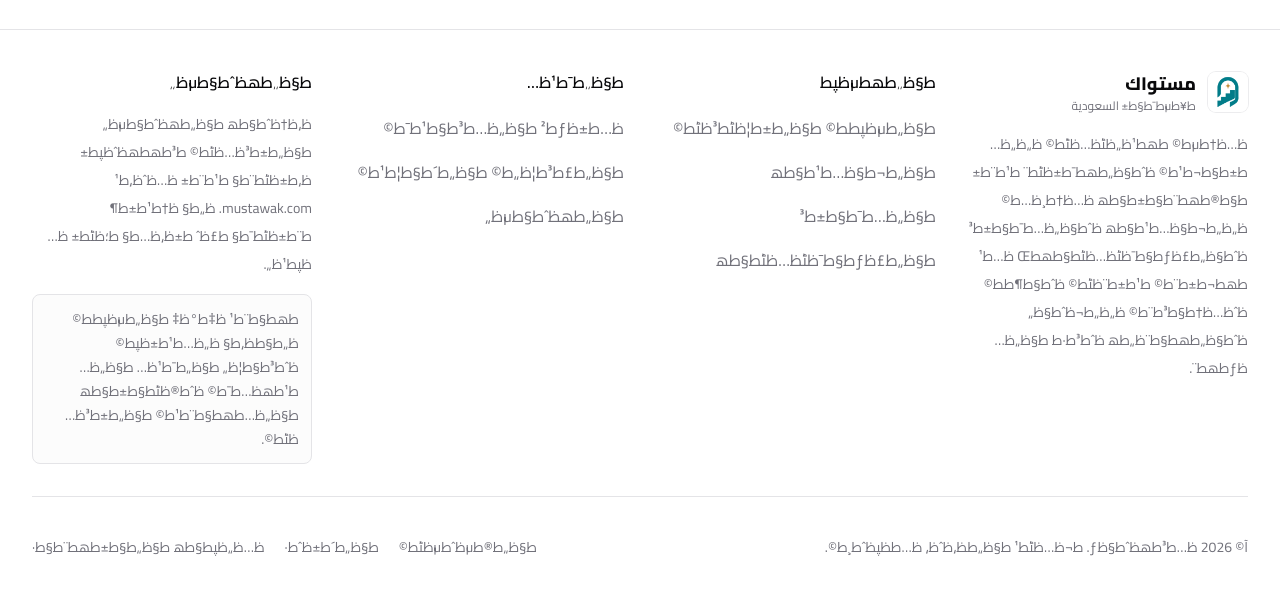
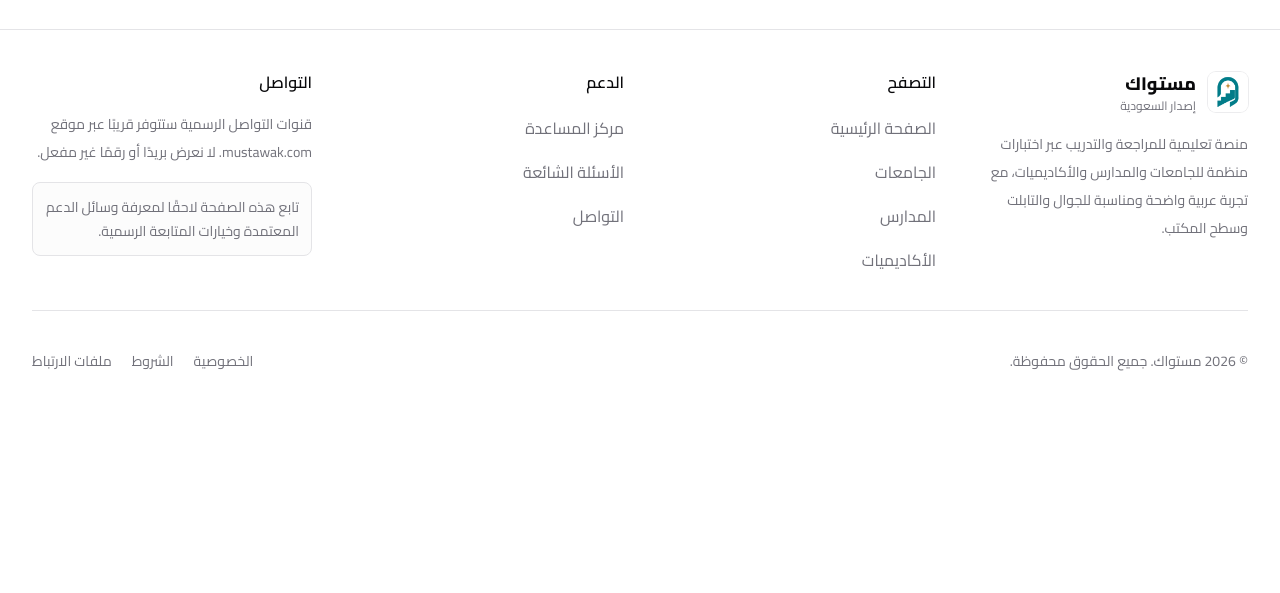
Before and after one commit to HarbiAmuntaser/question-bank, a Next.js app: page /SA in a window 1280 px wide. Shown: the part 2596-3189 px from the top of the page. After the commit the page ends 3015 px from the top, so only its background shows below. Built offline with nearby package versions, Linux system fonts and the light colour scheme; no server answers; the database is empty.

Commit message:
enhance students befor  add enhance footer

```diff
--- a/src/components/public/public-footer.tsx
+++ b/src/components/public/public-footer.tsx
@@ -17,15 +17,15 @@ type FooterLink = {
 };
 
 const supportLinks: FooterLink[] = [
-  { label: "ظ…ط±ظƒط² ط§ظ„ظ…ط³ط§ط¹ط¯ط©", href: "/public/help" },
-  { label: "ط§ظ„ط£ط³ط¦ظ„ط© ط§ظ„ط´ط§ط¦ط¹ط©", href: "/public/faq" },
-  { label: "ط§ظ„طھظˆط§طµظ„", href: "/public/contact" },
+  { label: "مركز المساعدة", href: "/public/help" },
+  { label: "الأسئلة الشائعة", href: "/public/faq" },
+  { label: "التواصل", href: "/public/contact" },
 ];
 
 const policyLinks: FooterLink[] = [
-  { label: "ط§ظ„ط®طµظˆطµظٹط©", href: "/public/privacy" },
-  { label: "ط§ظ„ط´ط±ظˆط·", href: "/public/terms" },
-  { label: "ظ…ظ„ظپط§طھ ط§ظ„ط§ط±طھط¨ط§ط·", href: "/public/cookies" },
+  { label: "الخصوصية", href: "/public/privacy" },
+  { label: "الشروط", href: "/public/terms" },
+  { label: "ملفات الارتباط", href: "/public/cookies" },
 ];
 
 export function PublicFooter({ cc: ccProp }: Props) {
@@ -34,10 +34,10 @@ export function PublicFooter({ cc: ccProp }: Props) {
   const year = new Date().getFullYear();
 
   const browseLinks: FooterLink[] = [
-    { label: "ط§ظ„طµظپط­ط© ط§ظ„ط±ط¦ظٹط³ظٹط©", href: `/${cc}` },
-    { label: "ط§ظ„ط¬ط§ظ…ط¹ط§طھ", href: `/${cc}/university` },
-    { label: "ط§ظ„ظ…ط¯ط§ط±ط³", href: `/${cc}/school` },
-    { label: "ط§ظ„ط£ظƒط§ط¯ظٹظ…ظٹط§طھ", href: `/${cc}/academy` },
+    { label: "الصفحة الرئيسية", href: `/${cc}` },
+    { label: "الجامعات", href: `/${cc}/university` },
+    { label: "المدارس", href: `/${cc}/school` },
+    { label: "الأكاديميات", href: `/${cc}/academy` },
   ];
 
   return (
@@ -59,31 +59,31 @@ export function PublicFooter({ cc: ccProp }: Props) {
               </span>
               <div className="min-w-0 leading-tight">
                 <div className="text-lg font-extrabold text-foreground">مستواك</div>
-                <div className="text-xs text-muted-foreground">ط¥طµط¯ط§ط± {countryLabel}</div>
+                <div className="text-xs text-muted-foreground">إصدار {countryLabel}</div>
               </div>
             </div>
 
             <p className="max-w-sm text-sm leading-7 text-muted-foreground">
-              ظ…ظ†طµط© طھط¹ظ„ظٹظ…ظٹط© ظ„ظ„ظ…ط±ط§ط¬ط¹ط© ظˆط§ظ„طھط¯ط±ظٹط¨ ط¹ط¨ط± ط§ط®طھط¨ط§ط±ط§طھ ظ…ظ†ط¸ظ…ط© ظ„ظ„ط¬ط§ظ…ط¹ط§طھ ظˆط§ظ„ظ…ط¯ط§ط±ط³ ظˆط§ظ„ط£ظƒط§ط¯ظٹظ…ظٹط§طھطŒ ظ…ط¹ طھط¬ط±ط¨ط© ط¹ط±ط¨ظٹط© ظˆط§ط¶ط­ط©
-              ظˆظ…ظ†ط§ط³ط¨ط© ظ„ظ„ط¬ظˆط§ظ„ ظˆط§ظ„طھط§ط¨ظ„طھ ظˆط³ط·ط­ ط§ظ„ظ…ظƒطھط¨.
+              منصة تعليمية للمراجعة والتدريب عبر اختبارات منظمة للجامعات والمدارس والأكاديميات، مع تجربة عربية واضحة
+              ومناسبة للجوال والتابلت وسطح المكتب.
             </p>
           </div>
 
-          <FooterLinkGroup title="ط§ظ„طھطµظپط­" links={browseLinks} />
-          <FooterLinkGroup title="ط§ظ„ط¯ط¹ظ…" links={supportLinks} />
+          <FooterLinkGroup title="التصفح" links={browseLinks} />
+          <FooterLinkGroup title="الدعم" links={supportLinks} />
 
           <div className="space-y-4">
-            <h3 className="text-base font-semibold">ط§ظ„طھظˆط§طµظ„</h3>
+            <h3 className="text-base font-semibold">التواصل</h3>
             <p className="text-sm leading-7 text-muted-foreground">
-              ظ‚ظ†ظˆط§طھ ط§ظ„طھظˆط§طµظ„ ط§ظ„ط±ط³ظ…ظٹط© ط³طھطھظˆظپط± ظ‚ط±ظٹط¨ط§ ط¹ط¨ط± ظ…ظˆظ‚ط¹{" "}
+              قنوات التواصل الرسمية ستتوفر قريبًا عبر موقع{" "}
               <span dir="ltr" className="whitespace-nowrap">
                 mustawak.com
               </span>
-              . ظ„ط§ ظ†ط¹ط±ط¶ ط¨ط±ظٹط¯ط§ ط£ظˆ ط±ظ‚ظ…ط§ ط؛ظٹط± ظ…ظپط¹ظ„.
+              . لا نعرض بريدًا أو رقمًا غير مفعل.
             </p>
 
             <p className="rounded-lg border bg-muted/30 p-3 text-sm leading-6 text-muted-foreground">
-              طھط§ط¨ط¹ ظ‡ط°ظ‡ ط§ظ„طµظپط­ط© ظ„ط§ط­ظ‚ط§ ظ„ظ…ط¹ط±ظپط© ظˆط³ط§ط¦ظ„ ط§ظ„ط¯ط¹ظ… ط§ظ„ظ…ط¹طھظ…ط¯ط© ظˆط®ظٹط§ط±ط§طھ ط§ظ„ظ…طھط§ط¨ط¹ط© ط§ظ„ط±ط³ظ…ظٹط©.
+              تابع هذه الصفحة لاحقًا لمعرفة وسائل الدعم المعتمدة وخيارات المتابعة الرسمية.
             </p>
           </div>
         </div>
@@ -91,8 +91,8 @@ export function PublicFooter({ cc: ccProp }: Props) {
         <div className="my-8 h-px bg-border" />
 
         <div className="flex flex-col gap-4 text-sm text-muted-foreground md:flex-row md:items-center md:justify-between">
-          <p>آ© {year} ظ…ط³طھظˆط§ظƒ. ط¬ظ…ظٹط¹ ط§ظ„ط­ظ‚ظˆظ‚ ظ…ط­ظپظˆط¸ط©.</p>
-          <nav className="flex flex-wrap gap-x-5 gap-y-2" aria-label="ط±ظˆط§ط¨ط· ط§ظ„ط³ظٹط§ط³ط§طھ">
+          <p>© {year} مستواك. جميع الحقوق محفوظة.</p>
+          <nav className="flex flex-wrap gap-x-5 gap-y-2" aria-label="روابط السياسات">
             {policyLinks.map((link) => (
               <FooterLinkItem key={link.href} link={link} />
             ))}
```
